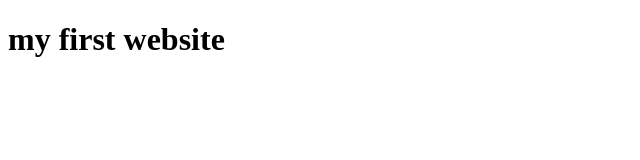
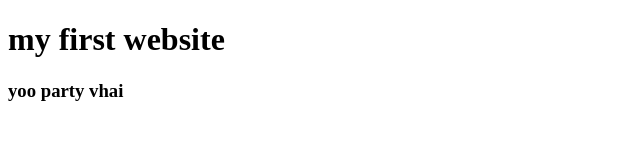
Before and after one commit to mysterious2106/my---first-website, a plain HTML site: page index.html in a window 1280 px wide. Shown: the whole page, without its empty margins (0-640 px from the left). Drawn offline with Linux system fonts and the light colour scheme.

Commit message:
learned github

```diff
--- a/index.html
+++ b/index.html
@@ -7,5 +7,6 @@
 </head>
 <body>
     <h1>my first website</h1>
+    <h3>yoo party vhai</h3>
 </body>
 </html>
```
